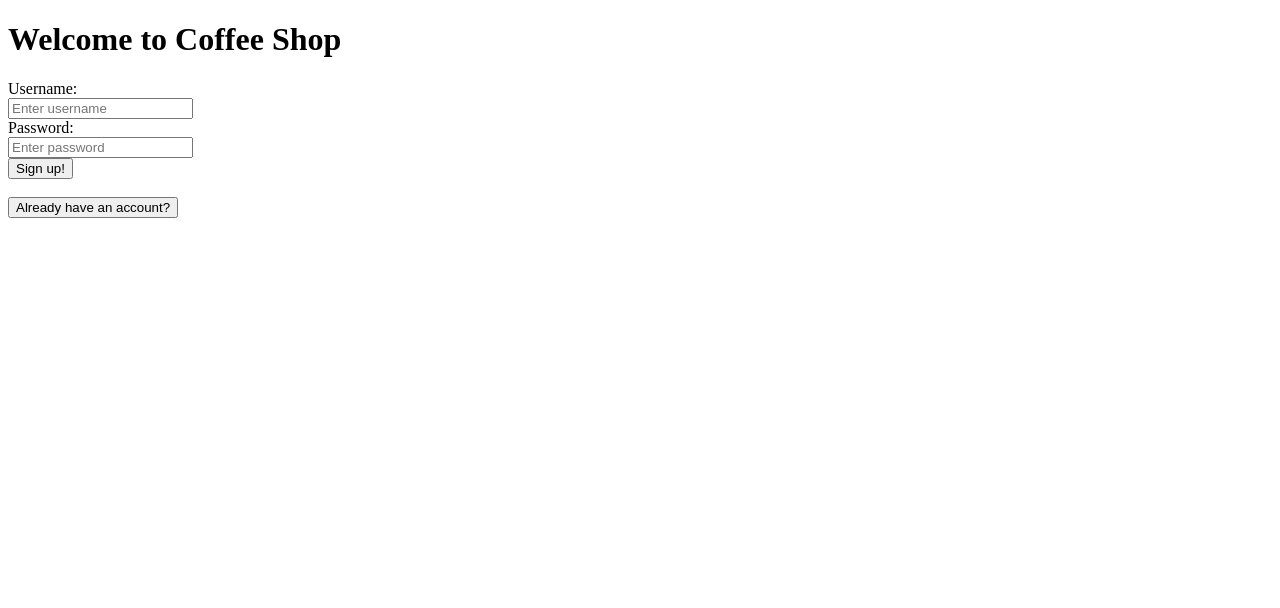
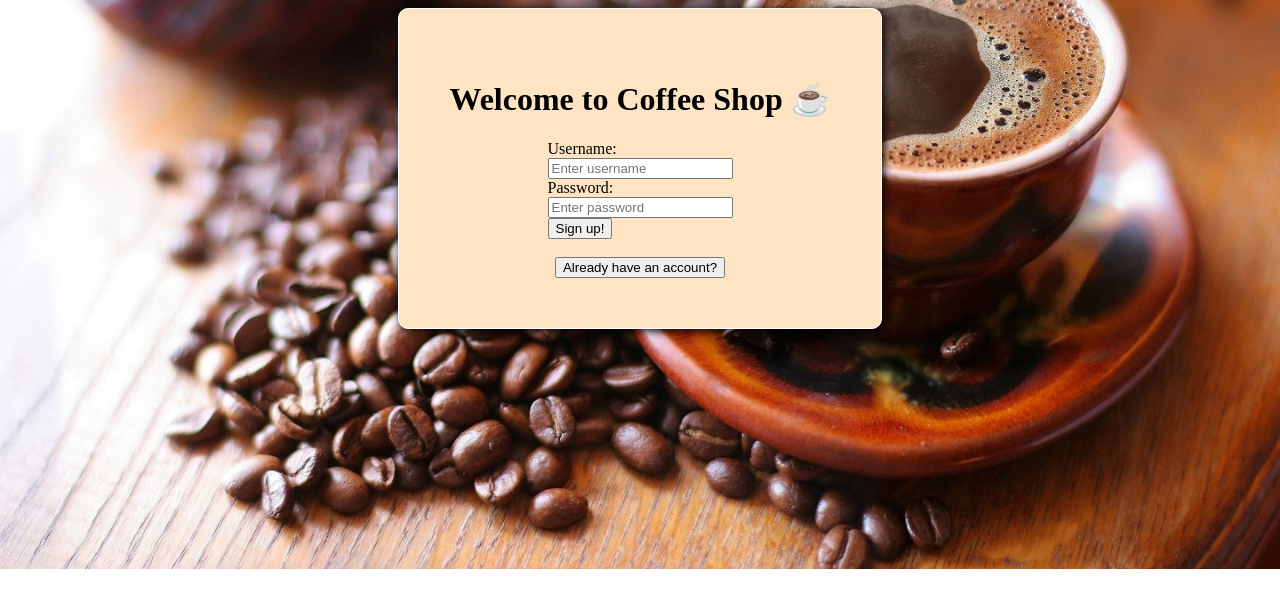
Before and after one commit to Star-Nosed-Mole-Group/Scratch-Project, a React app: page /signup in a window 1280 px wide. Shown: the top 608 px of the page. Built offline with nearby package versions, Linux system fonts and the light colour scheme.

Commit message:
styling
Co-Authored-By: Mark Bryan <102488255+mbryan13@users.noreply.github.com>

```diff
--- a/client/components/FocusedShop.jsx
+++ b/client/components/FocusedShop.jsx
@@ -1,5 +1,7 @@
 import React, { useEffect, useState } from 'react'
 import Review from './Review';
+import '../stylesheets/focusedshop.css';
+
 
 export default function FocusedShop(props) {
     const [reviews, setReviews] = useState([]);
--- a/client/components/Review.jsx
+++ b/client/components/Review.jsx
@@ -1,4 +1,5 @@
-import React from 'react'
+import React from 'react';
+import '../stylesheets/review.css';
 
 export default function Review(props) {
   const { drinks, food, outlets, parking, sound, space, wifi, username } = props;
--- a/client/components/SignIn.jsx
+++ b/client/components/SignIn.jsx
@@ -41,7 +41,7 @@ class SignIn extends React.Component {
 
         return (
             <div className="login">
-                <h1>Welcome to Coffee Shop</h1>
+                <h1>Welcome to Coffee Shop ☕</h1>
                 <div className="username">
                     <label htmlFor="username">Username</label><br></br>
                     <input placeholder='Enter your username' type="text" id="username" name="username" onChange={(e) => this.handleChange(e)}></input>
--- a/client/components/SignUp.jsx
+++ b/client/components/SignUp.jsx
@@ -1,6 +1,6 @@
 import { Link } from 'react-router-dom'
 import React from 'react'
-import '../stylesheets/signup.css'
+import '../stylesheets/signin.css'
 
 
 class Signup extends React.Component {
@@ -51,8 +51,8 @@ class Signup extends React.Component {
     render () {
 
         return (
-            <div className='SignUpBox'>
-                <h1>Welcome to Coffee Shop</h1>
+            <div className='login'>
+                <h1>Welcome to Coffee Shop ☕</h1>
                 <form onSubmit={this.handleSubmit}>
                     <label>
                         Username:
@@ -67,7 +67,7 @@ class Signup extends React.Component {
               <div>
                 <br/>
                   <Link to="/signin">
-                     <button>Already have an account?</button>
+                     <button className='haveanaccount'>Already have an account?</button>
                   </Link>
               </div>
             </div>
--- a/client/index.html
+++ b/client/index.html
@@ -8,6 +8,7 @@
     <link rel="stylesheet" href="https://cdnjs.cloudflare.com/ajax/libs/font-awesome/4.7.0/css/font-awesome.min.css">
 </head>
 <body>
+    <!-- <img src="""/public/coffeebackground.jpg"> -->
     <div id="root"></div>
 </body>
 </html>
--- /dev/null
+++ b/client/stylesheets/focusedshop.css
@@ -0,0 +1,45 @@
+.focused-shop {
+    height: 300px;
+    margin-top: -150px;
+    width: 500px;
+    margin-left: -250px;
+    background-color: yellow;
+    box-shadow: 0px 0px 2px rgba(0, 0, 0, 0.478);
+    position: fixed;
+    top: 50%;
+    left: 50%;
+    display: flex;
+    flex-direction: column;
+    font-size: 14px;
+    border-radius: 5px;
+    overflow: hidden;
+}
+
+.exit-focus {
+    background-color: red;
+    height: 25px;
+    width: 25px;
+    position: absolute;
+    left: 95%;
+    border-radius: 2px;
+    display: flex;
+    align-items: center;
+    justify-content: center;
+}
+
+.exit-focus:hover {
+    cursor: pointer;
+}
+
+.add-review-container {
+    display: grid;
+    grid-template-columns: 1fr 1fr;
+}
+
+.checked {
+    color: orange;
+}
+
+.star:hover {
+    color: orange;
+}
--- a/client/stylesheets/homepage.css
+++ b/client/stylesheets/homepage.css
@@ -0,0 +1,11 @@
+.homePageForms {
+    background-color: bisque;
+    display: flex;
+    flex-direction: column;
+    align-items: center;
+    justify-content: center;
+    padding: 50px;
+    border-radius: 10px;
+    border: 1px solid white;
+    box-shadow: 2px 2px 10px black;
+}
--- /dev/null
+++ b/client/stylesheets/review.css
@@ -0,0 +1,5 @@
+.review-container {
+    background-color: green;
+    height: 80%;
+    overflow-y: scroll;
+}
--- a/client/stylesheets/shoplist.css
+++ b/client/stylesheets/shoplist.css
@@ -5,55 +5,3 @@
 .matches {
     background-color: blueviolet;
 }
-
-.focused-shop {
-    height: 300px;
-    margin-top: -150px;
-    width: 500px;
-    margin-left: -250px;
-    background-color: yellow;
-    box-shadow: 0px 0px 2px rgba(0, 0, 0, 0.478);
-    position: fixed;
-    top: 50%;
-    left: 50%;
-    display: flex;
-    flex-direction: column;
-    font-size: 14px;
-    border-radius: 5px;
-    overflow: hidden;
-}
-
-.exit-focus {
-    background-color: red;
-    height: 25px;
-    width: 25px;
-    position: absolute;
-    left: 95%;
-    border-radius: 2px;
-    display: flex;
-    align-items: center;
-    justify-content: center;
-}
-
-.exit-focus:hover {
-    cursor: pointer;
-}
-
-.review-container {
-    background-color: green;
-    height: 80%;
-    overflow-y: scroll;
-}
-
-.add-review-container {
-    display: grid;
-    grid-template-columns: 1fr 1fr;
-}
-
-.checked {
-    color: orange;
-}
-
-.star:hover {
-    color: orange;
-}
--- a/client/stylesheets/signin.css
+++ b/client/stylesheets/signin.css
@@ -0,0 +1,31 @@
+body {
+    background-image: url('../public/coffeebackground.jpg');
+    background-position: center; /* Center the image */
+    background-repeat: no-repeat; /* Do not repeat the image */
+    background-size: cover; /* Resize the background image to cover the entire container */
+    display: flex;
+    justify-content: center;
+    align-items: center;
+}
+
+.login {
+    background-color: bisque;
+    display: flex;
+    flex-direction: column;
+    align-items: center;
+    justify-content: center;
+    padding: 50px;
+    border-radius: 10px;
+    border: 1px solid white;
+    box-shadow: 2px 2px 10px black;
+    /* height: 400px; */
+    /* width: 400px; */
+}
+
+.signin-btn:hover {
+    cursor: pointer;
+}
+
+.haveanaccount:hover {
+    cursor: pointer;
+}
```
Also changed, not shown: client/public/coffeebackground.jpg (added), client/stylesheets/app.css (deleted), client/stylesheets/signup.css (deleted), 1 other file (tests, documents, lock files or other folders). Lines whose indentation alone changed are shown as unchanged.
